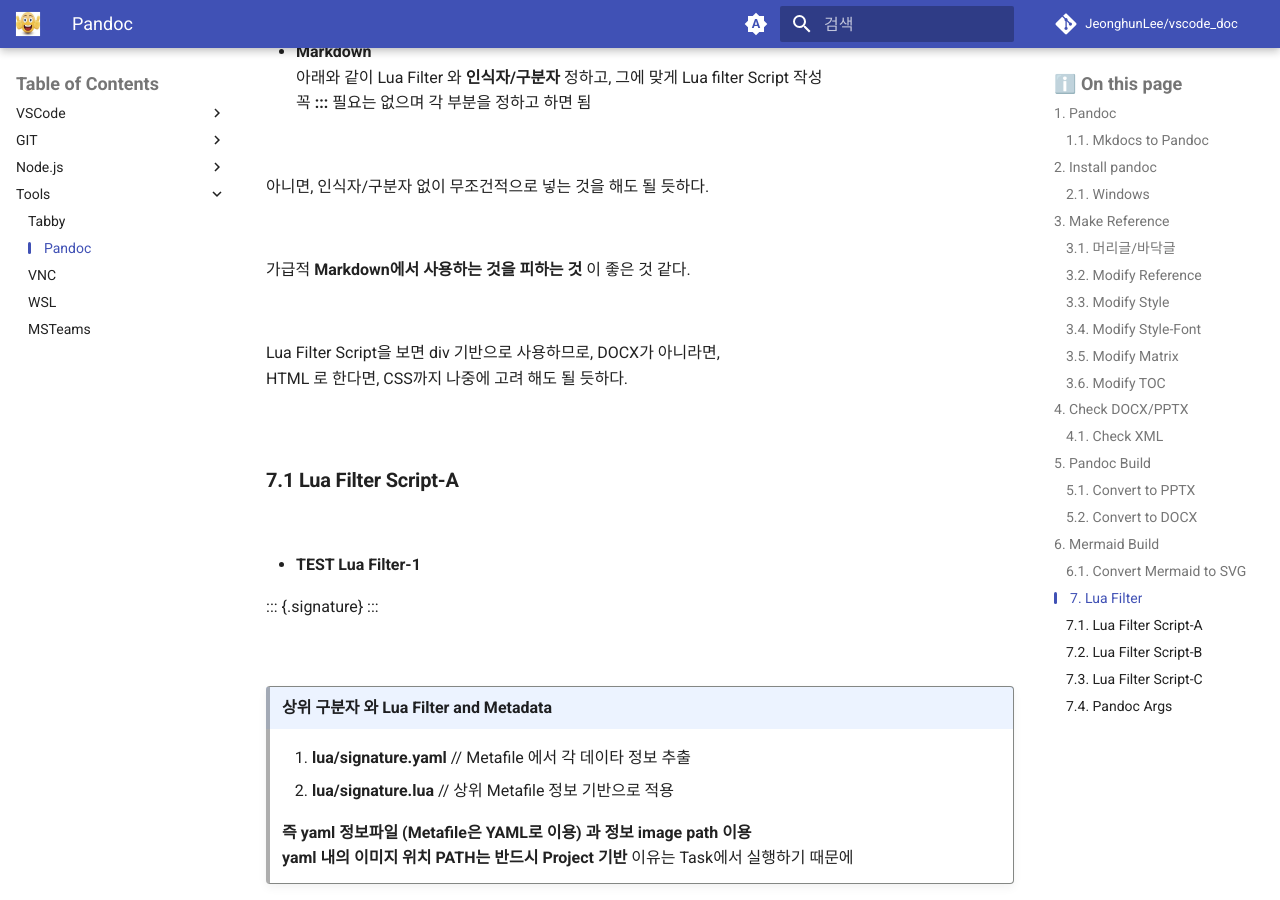
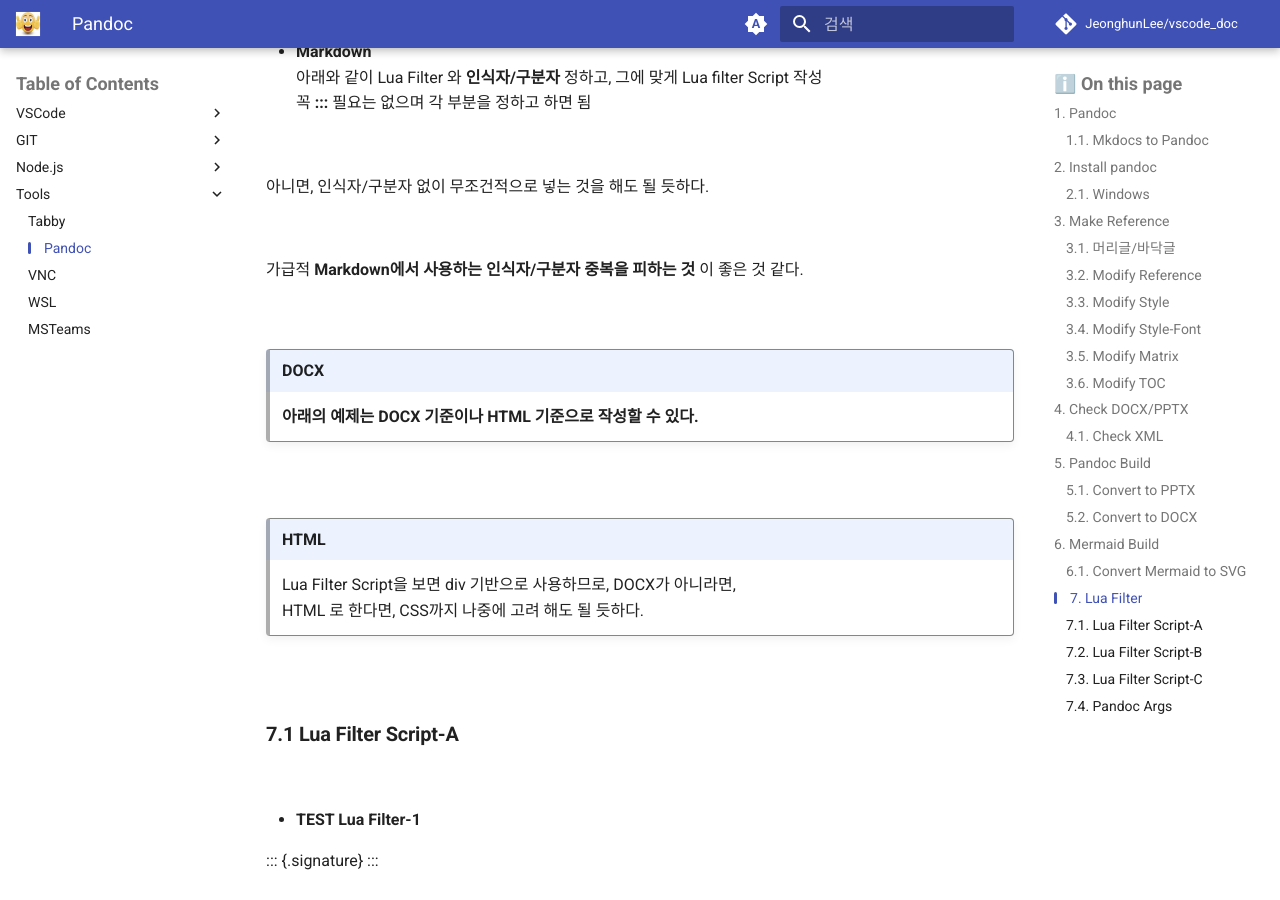
Before and after one commit to JeonghunLee/vscode_doc, an MkDocs documentation site: the page built from docs/tool_pandoc.md, in a window 1280 px wide and 900 px high, scrolled down 23869 px. Built offline with MkDocs 1.6.1 and Material for MkDocs 9.7.7, drawn with Linux system fonts in a browser that asks for light colours; comment, search, counter and statistics services are not loaded.

Commit message:
Clarify Markdown usage recommendations and provide examples for DOCX and HTML in Lua Filter documentation

```diff
--- a/docs/tool_pandoc.md
+++ b/docs/tool_pandoc.md
@@ -491,12 +491,20 @@
 
 <br/>
 
-가급적 **Markdown에서 사용하는 것을 피하는 것** 이 좋은 것 같다.
+가급적 **Markdown에서 사용하는 인식자/구분자 중복을 피하는 것** 이 좋은 것 같다.
 
 <br/>
 
-Lua Filter Script을 보면 div 기반으로 사용하므로, DOCX가 아니라면,
-HTML 로 한다면, CSS까지 나중에 고려 해도 될 듯하다.
+> **DOCX**
+>
+> **아래의 예제는 DOCX 기준이나 HTML 기준으로 작성할 수 있다.**
+
+<br/>
+
+> **HTML**
+>
+> Lua Filter Script을 보면 div 기반으로 사용하므로, DOCX가 아니라면,
+> HTML 로 한다면, CSS까지 나중에 고려 해도 될 듯하다.
 
 <br/>
 
```
